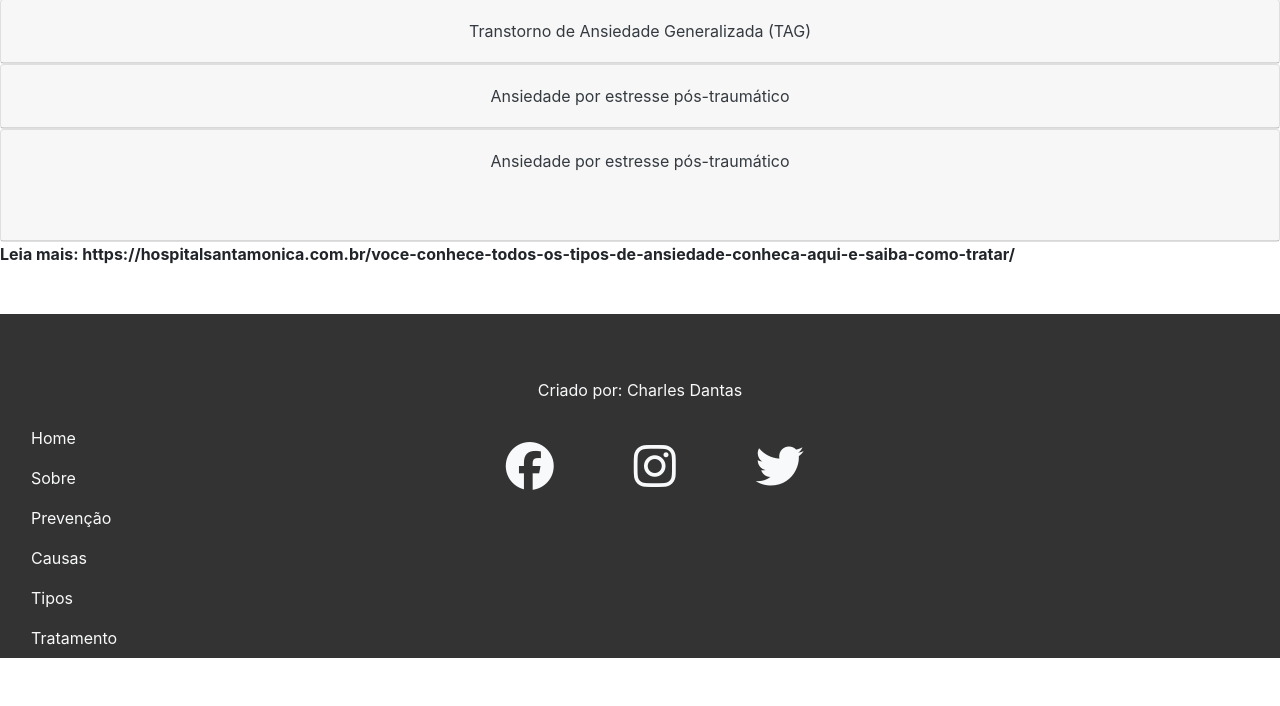
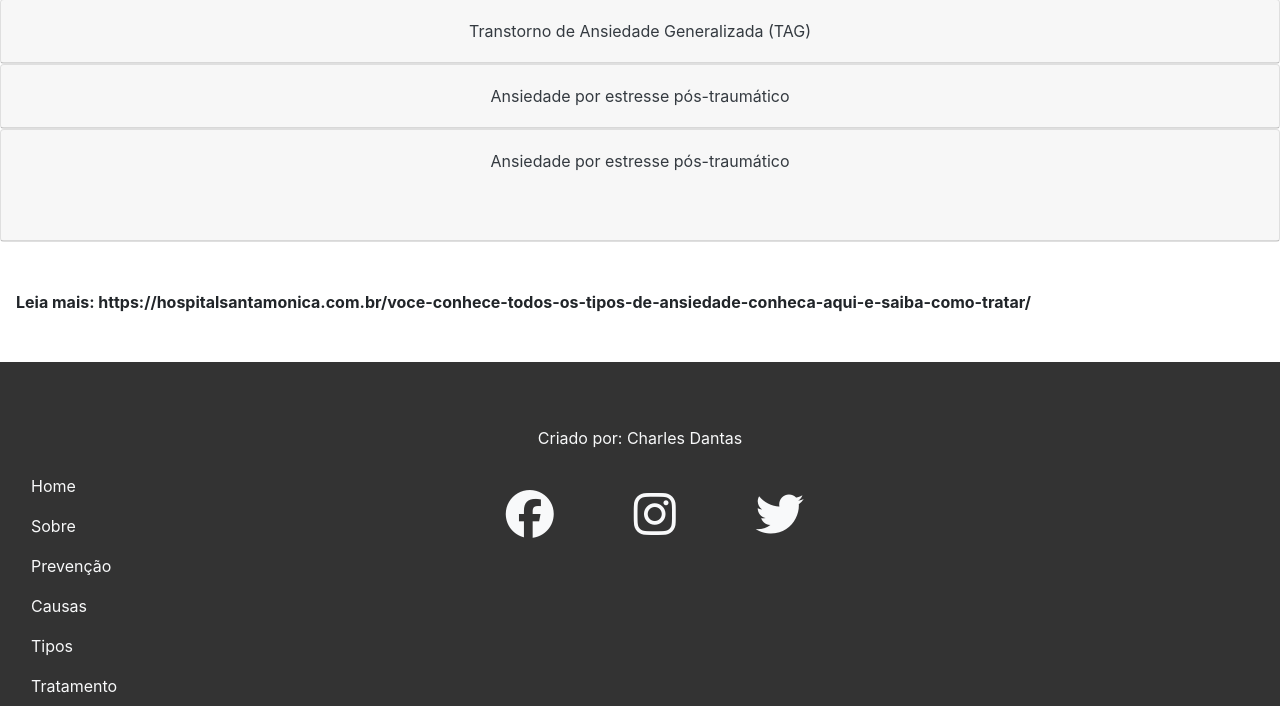
Before and after one commit to charlesdev771/PMMA_projeto_integrador_2023, a Flask app: page /causes in a window 1280 px wide. Shown: the part 1344-2050 px from the top of the page. Before the commit the page ends 2002 px from the top, so only its background shows below. Run offline with Flask 2, Linux system fonts and the light colour scheme; some libraries are stand-ins or nearby versions.

Commit message:
Accordion

```diff
--- a/templates/causes.html
+++ b/templates/causes.html
@@ -254,9 +254,9 @@
           </div>
     </div>
 
+    <br><br>
 
-
-     <strong> <span class="mt-5 mb-5 pt-5 pb-5"> Leia mais: https://hospitalsantamonica.com.br/voce-conhece-todos-os-tipos-de-ansiedade-conheca-aqui-e-saiba-como-tratar/</span></strong>
+     <strong> <span class="mt-5 mb-5 pt-5 pb-5 ml-3"> Leia mais: https://hospitalsantamonica.com.br/voce-conhece-todos-os-tipos-de-ansiedade-conheca-aqui-e-saiba-como-tratar/</span></strong>
 
 
 
```
